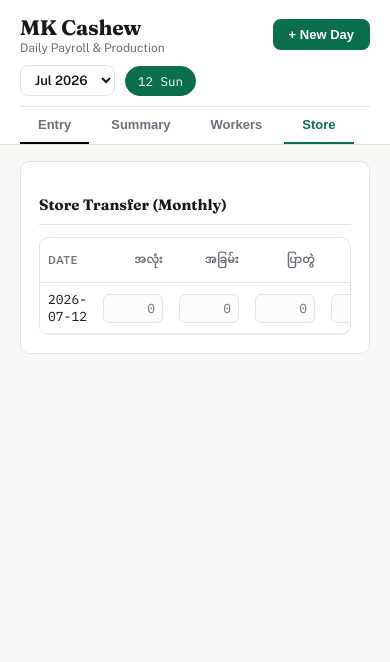
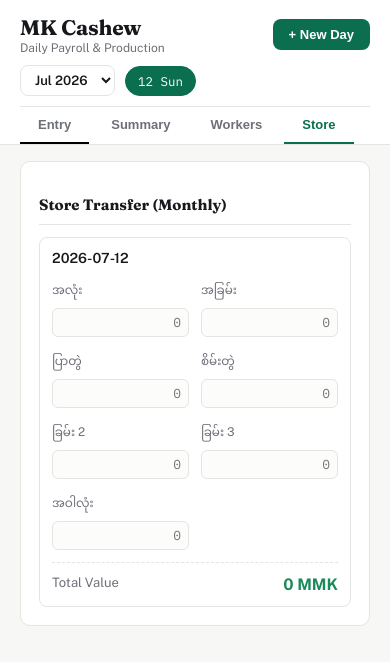
Before and after one commit to ghostmk7/MK-Cashew, a React (Vite) app: page / in a window 390 px wide. Both pictures are taken after a click on the button "Store". Shown: the top 662 px of the page. Built offline with nearby package versions, Linux system fonts and the light colour scheme.

Commit message:
Optimize UI for mobile: divider prod stacking, store transfer cards, cashbook cards

```diff
--- a/src/App.jsx
+++ b/src/App.jsx
@@ -139,6 +139,7 @@ export default function App() {
           <CashBookTab
             days={days} settings={settings}
             onEditDayLevel={(dayIdx, field, val) => requestEditDayLevel(dayIdx, "cashBook", field, val, "Cash Book")}
+            isMobile={isMobile}
           />
         )}
 
@@ -150,6 +151,7 @@ export default function App() {
           <StoreTab
             days={days} settings={settings}
             onEditDayLevel={(dayIdx, field, val) => requestEditDayLevel(dayIdx, "storeTransfer", field, val, "Store Transfer")}
+            isMobile={isMobile}
           />
         )}
 
--- a/src/components/tabs/CashBookTab.jsx
+++ b/src/components/tabs/CashBookTab.jsx
@@ -3,7 +3,7 @@ import { ST } from '../../utils/styles';
 import { fmt } from '../../utils/formatting';
 import { NumInput } from '../Inputs';
 
-export function CashBookTab({ days, settings, onEditDayLevel }) {
+export function CashBookTab({ days, settings, onEditDayLevel, isMobile }) {
   const [editingId, setEditingId] = useState(null);
   let runningBalance = settings?.cashBookOpening || 0;
 
@@ -14,6 +14,76 @@ export function CashBookTab({ days, settings, onEditDayLevel }) {
         <span>Opening Balance</span>
         <span style={{ fontFamily: "'IBM Plex Mono', monospace" }}>{fmt(runningBalance)} MMK</span>
       </div>
+      {isMobile ? (
+        <div style={{ display: "flex", flexDirection: "column", gap: 16 }}>
+          {days.map((d, dayIdx) => {
+            const peelPaid = Object.values(d.peelersComputed || {}).reduce((s, r) => s + (parseFloat(r.amountPaid) || 0), 0);
+            const genPaid = Object.values(d.generalComputed || {}).reduce((s, r) => s + (parseFloat(r.amountPaid) || 0), 0);
+            const divPaid = Object.values(d.dividersComputed || {}).reduce((s, r) => s + (parseFloat(r.amountPaid) || 0), 0);
+            const autoPaid = peelPaid + genPaid + divPaid;
+
+            const customEntries = d.cashBook || [];
+
+            const rows = [];
+            if (autoPaid > 0) {
+              runningBalance -= autoPaid;
+              rows.push({ isAuto: true, desc: "Payroll Auto-Payout", outAmt: autoPaid, inAmt: null, bal: runningBalance });
+            }
+
+            customEntries.forEach(e => {
+              const amt = parseFloat(e.amount) || 0;
+              if (e.type === "in") runningBalance += amt;
+              else runningBalance -= amt;
+              rows.push({ isCustom: true, id: e.id, desc: e.desc, type: e.type, amt: amt, inAmt: e.type === "in" ? amt : null, outAmt: e.type === "out" ? amt : null, bal: runningBalance });
+            });
+
+            if (rows.length === 0) {
+              rows.push({ isEmpty: true, desc: "No transactions", inAmt: null, outAmt: null, bal: runningBalance });
+            }
+
+            return (
+              <div key={d.date} style={{ border: "1px solid #E4E4E0", borderRadius: 8, padding: 12, backgroundColor: "#fff" }}>
+                <div style={{ fontWeight: 600, marginBottom: 12, fontSize: 14, borderBottom: "1px solid #E4E4E0", paddingBottom: 8 }}>{d.date}</div>
+                <div style={{ display: "flex", flexDirection: "column", gap: 12 }}>
+                  {rows.map((r, idx) => {
+                    if (editingId === r.id) {
+                      return <EditCashBookEntry key={idx} entry={r} currentEntries={customEntries} dayIdx={dayIdx} onEditDayLevel={onEditDayLevel} onClose={() => setEditingId(null)} />;
+                    }
+                    return (
+                      <div key={idx} style={{ display: "flex", flexDirection: "column", gap: 4, paddingBottom: 8, borderBottom: idx < rows.length - 1 ? "1px dashed #E4E4E0" : "none" }}>
+                        <div style={{ display: "flex", justifyContent: "space-between", alignItems: "flex-start" }}>
+                          <span style={{ color: r.isAuto || r.isEmpty ? "#9A9A93" : "#17181C", fontStyle: r.isEmpty ? "italic" : "normal", fontSize: 14, flex: 1 }}>{r.desc}</span>
+                          <span style={{ fontWeight: 600, fontSize: 13 }}>{fmt(r.bal)}</span>
+                        </div>
+                        <div style={{ display: "flex", justifyContent: "space-between", fontSize: 13, alignItems: "center", minHeight: 24 }}>
+                          <span>
+                            {r.inAmt ? <span style={{ color: "#1B8A5A", fontWeight: 500 }}>+ {fmt(r.inAmt)}</span> : null}
+                            {r.outAmt ? <span style={{ color: "#C0392B", fontWeight: 500 }}>- {fmt(r.outAmt)}</span> : null}
+                          </span>
+                          {r.isCustom && (
+                            <div style={{ display: "flex", gap: 8 }}>
+                              <button style={{...ST.wcToggle, padding: "2px 8px", fontSize: 12}} onClick={() => setEditingId(r.id)}>Edit</button>
+                              <button style={{...ST.wcToggle, padding: "2px 8px", fontSize: 12}} onClick={() => {
+                                if (window.confirm("Delete entry?")) {
+                                  const nextBook = customEntries.filter(x => x.id !== r.id);
+                                  onEditDayLevel(dayIdx, null, nextBook);
+                                }
+                              }}>Del</button>
+                            </div>
+                          )}
+                        </div>
+                      </div>
+                    );
+                  })}
+                </div>
+                <div style={{ marginTop: 12, paddingTop: 12, borderTop: "2px solid #E4E4E0" }}>
+                  <AddCashBookEntry dayIdx={dayIdx} currentEntries={customEntries} onEditDayLevel={onEditDayLevel} />
+                </div>
+              </div>
+            );
+          })}
+        </div>
+      ) : (
         <div style={ST.tableWrap}>
           <table style={ST.table}>
             <thead>
@@ -105,6 +175,7 @@ export function CashBookTab({ days, settings, onEditDayLevel }) {
             </tbody>
           </table>
         </div>
+      )}
     </div>
   );
 }
--- a/src/components/tabs/EntryTab.jsx
+++ b/src/components/tabs/EntryTab.jsx
@@ -84,7 +84,7 @@ export function EntryTab({
 
           <div style={{ ...ST.card2, marginTop: 24 }}>
             <h3 style={ST.cardTitle}>Divider Production (Day Total)</h3>
-            <div style={{ display: "flex", gap: 16, flexWrap: "wrap" }}>
+            <div style={{ display: "flex", gap: 16, flexDirection: isMobile ? "column" : "row" }}>
               <div style={{ flex: "1 1 140px" }}>
                 <div style={ST.mobileLabel}>Fulls (viss)</div>
                 <FormulaInput
--- a/src/components/tabs/StoreTab.jsx
+++ b/src/components/tabs/StoreTab.jsx
@@ -2,11 +2,69 @@ import { ST } from '../../utils/styles';
 import { fmt } from '../../utils/formatting';
 import { NumInput } from '../Inputs';
 
-export function StoreTab({ days, settings, onEditDayLevel }) {
+export function StoreTab({ days, settings, onEditDayLevel, isMobile }) {
   const prices = settings?.storePrices || {};
+  const labels = {
+    aLoneGyi: "အလုံး",
+    aChan: "အခြမ်း",
+    hteikKwe: "ပြာတွဲ",
+    khaKyo: "စိမ်းတွဲ",
+    chan2: "ခြမ်း 2",
+    chan3: "ခြမ်း 3",
+    aThayLone: "အဝါလုံး"
+  };
+  const keys = Object.keys(labels);
   return (
     <div style={ST.card2}>
       <h3 style={ST.cardTitle}>Store Transfer (Monthly)</h3>
+      {isMobile ? (
+        <div style={{ display: "flex", flexDirection: "column", gap: 16 }}>
+          {days.map((d, dayIdx) => {
+            const tr = d.storeTransfer || {};
+            const vals = {
+              aLoneGyi: parseFloat(tr.aLoneGyi) || 0,
+              aChan: parseFloat(tr.aChan) || 0,
+              hteikKwe: parseFloat(tr.hteikKwe) || 0,
+              khaKyo: parseFloat(tr.khaKyo) || 0,
+              chan2: parseFloat(tr.chan2) || 0,
+              chan3: parseFloat(tr.chan3) || 0,
+              aThayLone: parseFloat(tr.aThayLone) || 0,
+            };
+            const totalVal =
+              vals.aLoneGyi * (prices.aLoneGyi || 0) +
+              vals.aChan * (prices.aChan || 0) +
+              vals.hteikKwe * (prices.hteikKwe || 0) +
+              vals.khaKyo * (prices.khaKyo || 0) +
+              vals.chan2 * (prices.chan2 || 0) +
+              vals.chan3 * (prices.chan3 || 0) +
+              vals.aThayLone * (prices.aThayLone || 0);
+
+            return (
+              <div key={d.date} style={{ border: "1px solid #E4E4E0", borderRadius: 8, padding: 12, backgroundColor: "#fff" }}>
+                <div style={{ fontWeight: 600, marginBottom: 12, fontSize: 14 }}>{d.date}</div>
+                <div style={{ display: "grid", gridTemplateColumns: "1fr 1fr", gap: 12, marginBottom: 12 }}>
+                  {keys.map(k => (
+                    <div key={k} style={{ display: "flex", flexDirection: "column", gap: 4 }}>
+                      <span style={{ fontSize: 12, color: "#6E7079" }}>{labels[k]}</span>
+                      <input
+                        style={{ ...ST.input, width: "100%" }}
+                        value={tr[k] ?? ""}
+                        onChange={e => onEditDayLevel(dayIdx, k, e.target.value)}
+                        placeholder="0"
+                        type="number"
+                      />
+                    </div>
+                  ))}
+                </div>
+                <div style={{ display: "flex", justifyContent: "space-between", paddingTop: 12, borderTop: "1px dashed #E4E4E0" }}>
+                  <span style={{ fontSize: 13, color: "#6E7079" }}>Total Value</span>
+                  <strong style={{ color: "#1B8A5A" }}>{fmt(totalVal)} MMK</strong>
+                </div>
+              </div>
+            );
+          })}
+        </div>
+      ) : (
         <div style={ST.tableWrap}>
           <table style={ST.table}>
             <thead>
@@ -43,7 +101,6 @@ export function StoreTab({ days, settings, onEditDayLevel }) {
                   vals.chan3 * (prices.chan3 || 0) +
                   vals.aThayLone * (prices.aThayLone || 0);
 
-              const keys = ["aLoneGyi", "aChan", "hteikKwe", "khaKyo", "chan2", "chan3", "aThayLone"];
                 return (
                   <tr key={d.date} style={dayIdx % 2 === 0 ? ST.rowEven : ST.rowOdd}>
                     <td style={{ ...ST.td, textAlign: "left" }}>{d.date}</td>
@@ -64,6 +121,7 @@ export function StoreTab({ days, settings, onEditDayLevel }) {
             </tbody>
           </table>
         </div>
+      )}
     </div>
   );
 }
```
Lines whose indentation alone changed are shown as unchanged.
